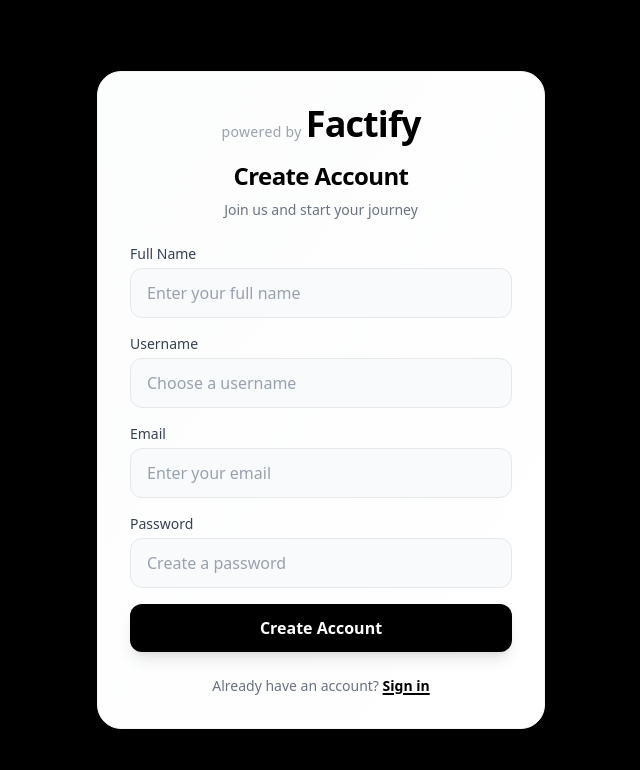
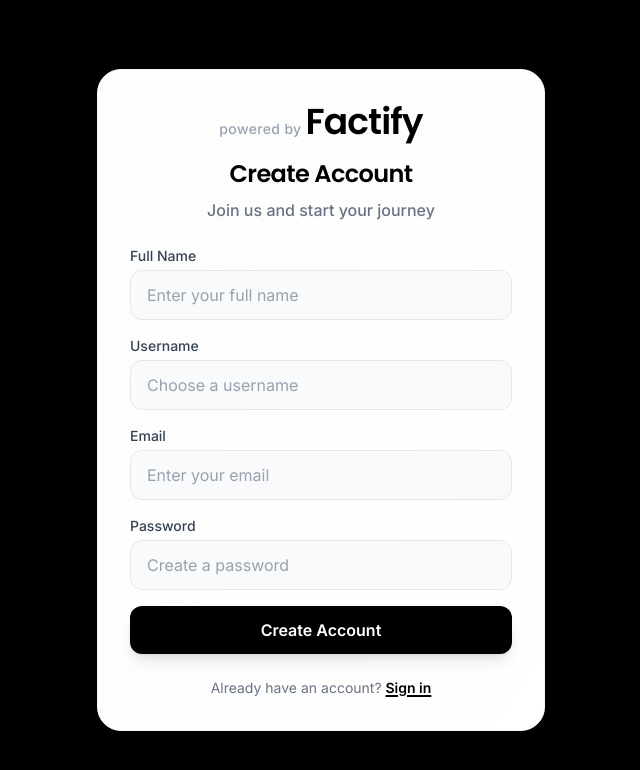
Before and after one commit to amansingh62/Factify, a React (Vite) app in the folder frontend/: page /signup in a window 1280 px wide. Shown: the top 770 px of the page, without its empty margins (319-959 px from the left). Built offline with nearby package versions, Linux system fonts and the light colour scheme; no server answers.

Commit message:
Change the fonts of the whole application

```diff
--- a/frontend/index.html
+++ b/frontend/index.html
@@ -4,6 +4,9 @@
     <meta charset="UTF-8" />
     <link rel="icon" type="image/png" href="/factify_svg.png" />
     <meta name="viewport" content="width=device-width, initial-scale=1.0" />
+    <link rel="preconnect" href="https://fonts.googleapis.com">
+    <link rel="preconnect" href="https://fonts.gstatic.com" crossorigin>
+    <link href="https://fonts.googleapis.com/css2?family=Inter:wght@300;400;500;600;700;800;900&family=Poppins:wght@300;400;500;600;700;800;900&display=swap" rel="stylesheet">
     <title>Factify</title>
   </head>
   <body>
--- a/frontend/src/index.css
+++ b/frontend/src/index.css
@@ -1,4 +1,21 @@
 @import "tailwindcss";
+
+/* Beautiful font families */
+* {
+    font-family: 'Inter', -apple-system, BlinkMacSystemFont, 'Segoe UI', 'Roboto', 'Oxygen', 'Ubuntu', 'Cantarell', sans-serif;
+}
+
+/* Headings use Poppins for more personality */
+h1,
+h2,
+h3,
+h4,
+h5,
+h6 {
+    font-family: 'Poppins', -apple-system, BlinkMacSystemFont, 'Segoe UI', 'Roboto', 'Oxygen', 'Ubuntu', 'Cantarell', sans-serif;
+    font-weight: 600;
+    letter-spacing: -0.025em;
+}
 
 /* Subtle gradient background and improved base typography */
 body {
@@ -6,6 +23,8 @@
         radial-gradient(1000px 700px at 80% 20%, rgba(99, 102, 241, 0.08), transparent 60%),
         #000;
     color: #e5e7eb;
+    font-weight: 400;
+    line-height: 1.6;
     /* tailwind gray-200 */
 }
 
--- a/frontend/src/pages/Home.jsx
+++ b/frontend/src/pages/Home.jsx
@@ -43,10 +43,10 @@
           <div className="flex items-center justify-between">
             {/* Logo */}
             <div className="flex items-center gap-1">
-              <h1 className="text-2xl font-bold text-white">
+              <h1 className="text-3xl font-bold text-white tracking-tight">
                 <span className="text-gray-400 text-sm font-medium tracking-wide">powered by </span>Factify
               </h1>
-              <img src="/factify.png" alt="Factify Logo" className="h-7 w-7 mt-3" />
+              <img src="/factify.png" alt="Factify Logo" className="h-8 w-8" />
             </div>
 
             {/* Navigation Icons */}
@@ -96,7 +96,7 @@
           <div className="flex items-center justify-center select-none">
             <div className="w-full flex items-center gap-3">
               <div className="h-px flex-1 bg-gradient-to-r from-transparent via-gray-700 to-transparent" />
-              <h2 className="text-center text-gray-100 font-extrabold tracking-wide text-lg uppercase">
+              <h2 className="text-center text-gray-100 font-bold tracking-wide text-xl uppercase">
                 Post Only Facts
               </h2>
               <div className="h-px flex-1 bg-gradient-to-r from-transparent via-gray-700 to-transparent" />
--- a/frontend/src/pages/Login.jsx
+++ b/frontend/src/pages/Login.jsx
@@ -49,8 +49,8 @@
                   <span className="text-gray-400 text-sm font-medium tracking-wide">powered by </span>Factify
                 </h1>
               </div>
-              <h2 className="text-2xl font-bold text-black mb-2 tracking-tight">Welcome back</h2>
-              <p className="text-gray-500 text-sm">Sign in to your account to continue</p>
+              <h2 className="text-2xl font-semibold text-black mb-2 tracking-tight">Welcome back</h2>
+              <p className="text-gray-500 text-base font-medium">Sign in to your account to continue</p>
             </div>
 
             <form onSubmit={handleSubmit} className="space-y-4">
--- a/frontend/src/pages/SignUp.jsx
+++ b/frontend/src/pages/SignUp.jsx
@@ -44,8 +44,8 @@
                   <span className="text-gray-400 text-sm font-medium tracking-wide">powered by </span>Factify
                 </h1>
               </div>
-              <h2 className="text-2xl font-bold text-black mb-2 tracking-tight">Create Account</h2>
-              <p className="text-gray-500 text-sm">Join us and start your journey</p>
+              <h2 className="text-2xl font-semibold text-black mb-2 tracking-tight">Create Account</h2>
+              <p className="text-gray-500 text-base font-medium">Join us and start your journey</p>
             </div>
 
             <form onSubmit={handleSubmit} className="space-y-4">
```
